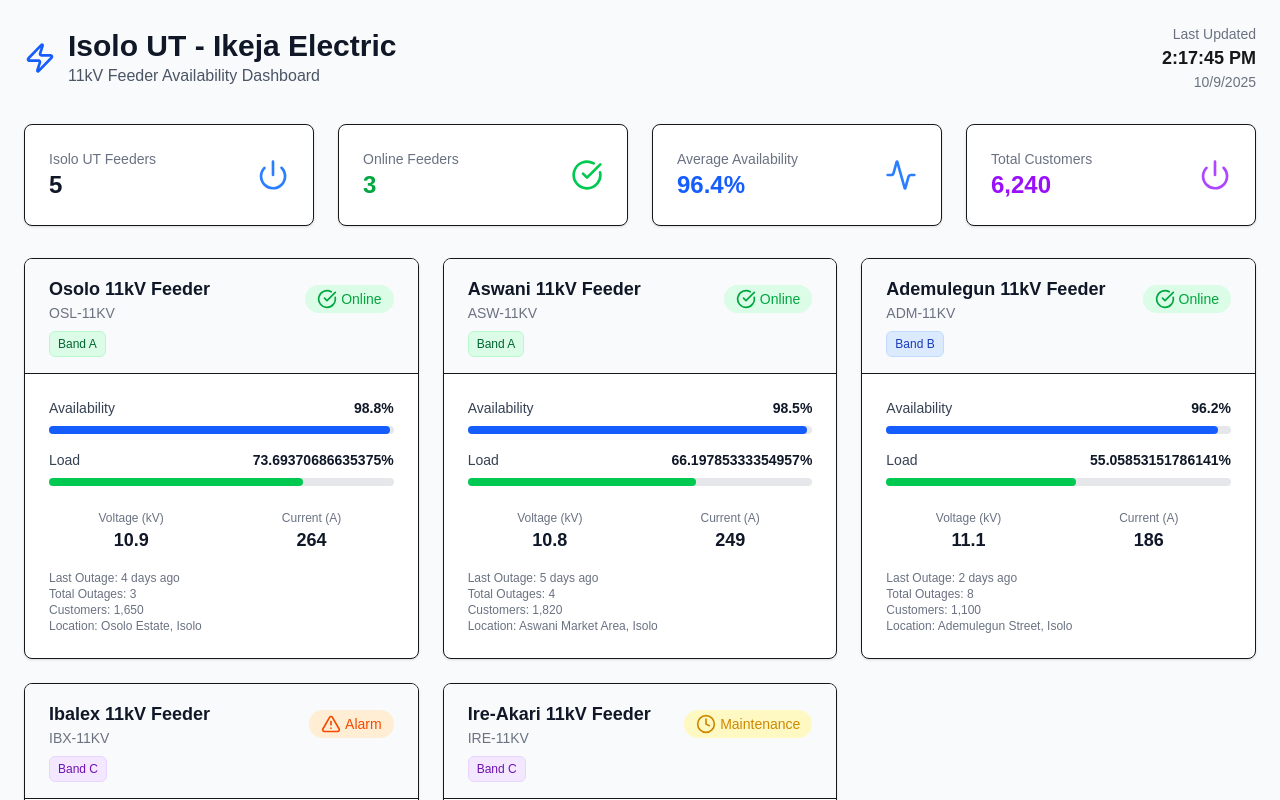
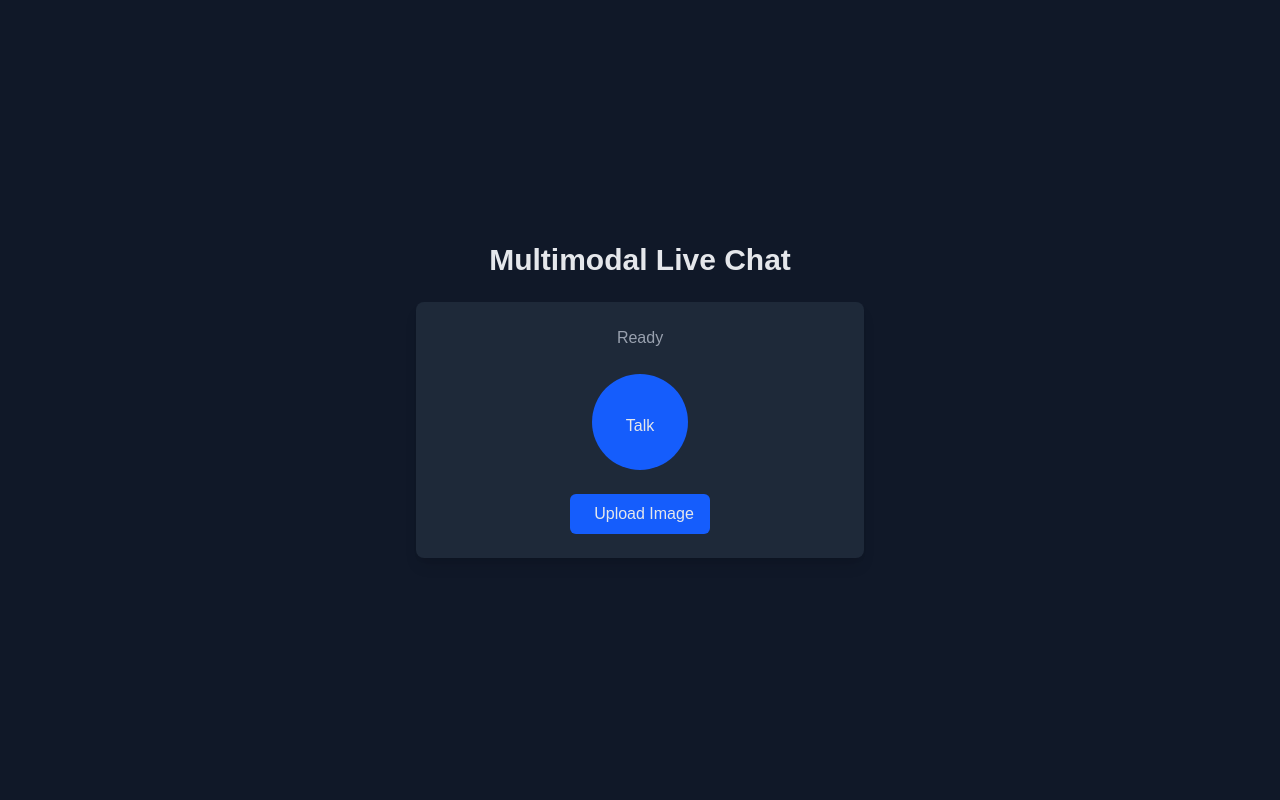
Before and after one commit to Philip-Ajayi/samuel, a Next.js app: page / in a window 1280 px wide. Shown: the top 800 px of the page. Built offline with nearby package versions, Linux system fonts and the light colour scheme.

Commit message:
Update page.tsx

```diff
--- a/src/app/page.tsx
+++ b/src/app/page.tsx
@@ -1,324 +1,337 @@
-"use client";
+'use client';
 
-import React, { useState, useEffect } from 'react';
-import { Power, AlertTriangle, CheckCircle, Clock, Zap, Activity } from 'lucide-react';
+import { useEffect, useRef, useState } from 'react';
+import { GoogleGenAI, Modality, Session } from '@google/genai';
+import type { Blob as GenAIBlob } from '@google/genai';
 
-interface Feeder {
-  id: string;
-  name: string;
-  band: string;
-  status: 'online' | 'offline' | 'maintenance' | 'alarm';
-  voltage: number;
-  current: number;
-  load: number;
-  availability: number;
-  lastOutage: string;
-  totalOutages: number;
-  customers: number;
-  location: string;
+const API_KEY = 'AIzaSyCzUlQqOLxJWZfpSm8AFHOY_1P-mjatqUY'; // Put your key here
+const MODEL_NAME = 'gemini-2.0-flash-live-001';
+const TARGET_SAMPLE_RATE = 16000;
+const WORKLET_BUFFER_SIZE = 4096;
+const IMAGE_SEND_INTERVAL_MS = 5000;
+
+// Helpers
+function arrayBufferToBase64(buffer: ArrayBuffer) {
+  let binary = '';
+  const bytes = new Uint8Array(buffer);
+  const len = bytes.byteLength;
+  for (let i = 0; i < len; i++) {
+    binary += String.fromCharCode(bytes[i]);
+  }
+  return window.btoa(binary);
 }
 
-const ElectricityDashboard: React.FC = () => {
-  // Set currentTime initially null to prevent SSR/client mismatch
-  const [currentTime, setCurrentTime] = useState<Date | null>(null);
+function base64ToArrayBuffer(base64: string) {
+  const binaryString = window.atob(base64);
+  const len = binaryString.length;
+  const bytes = new Uint8Array(len);
+  for (let i = 0; i < len; i++) {
+    bytes[i] = binaryString.charCodeAt(i);
+  }
+  return bytes.buffer;
+}
 
-  const [feeders, setFeeders] = useState<Feeder[]>([
-    {
-      id: 'OSL-11KV',
-      name: 'Osolo 11kV Feeder',
-      band: 'Band A',
-      status: 'online',
-      voltage: 11.0,
-      current: 265,
-      load: 72,
-      availability: 98.8,
-      lastOutage: '4 days ago',
-      totalOutages: 3,
-      customers: 1650,
-      location: 'Osolo Estate, Isolo'
-    },
-    {
-      id: 'ASW-11KV',
-      name: 'Aswani 11kV Feeder',
-      band: 'Band A',
-      status: 'online',
-      voltage: 10.9,
-      current: 240,
-      load: 68,
-      availability: 98.5,
-      lastOutage: '5 days ago',
-      totalOutages: 4,
-      customers: 1820,
-      location: 'Aswani Market Area, Isolo'
-    },
-    {
-      id: 'ADM-11KV',
-      name: 'Ademulegun 11kV Feeder',
-      band: 'Band B',
-      status: 'online',
-      voltage: 11.1,
-      current: 180,
-      load: 55,
-      availability: 96.2,
-      lastOutage: '2 days ago',
-      totalOutages: 8,
-      customers: 1100,
-      location: 'Ademulegun Street, Isolo'
-    },
-    {
-      id: 'IBX-11KV',
-      name: 'Ibalex 11kV Feeder',
-      band: 'Band C',
-      status: 'alarm',
-      voltage: 10.3,
-      current: 420,
-      load: 96,
-      availability: 94.8,
-      lastOutage: '1 hour ago',
-      totalOutages: 12,
-      customers: 950,
-      location: 'Ibalex Industrial Area, Isolo'
-    },
-    {
-      id: 'IRE-11KV',
-      name: 'Ire-Akari 11kV Feeder',
-      band: 'Band C',
-      status: 'maintenance',
-      voltage: 0,
-      current: 0,
-      load: 0,
-      availability: 93.5,
-      lastOutage: 'Now (Scheduled)',
-      totalOutages: 15,
-      customers: 720,
-      location: 'Ire-Akari Estate, Isolo'
+export default function LivePage() {
+  const [status, setStatus] = useState('Ready');
+  const [isRecording, setIsRecording] = useState(false);
+  const [imagePreview, setImagePreview] = useState<string | null>(null);
+  const [currentImageBase64, setCurrentImageBase64] = useState<string | null>(null);
+  const [currentImageMimeType, setCurrentImageMimeType] = useState<string | null>(null);
+
+  const sessionRef = useRef<Session | null>(null);
+  const audioContextRef = useRef<AudioContext | null>(null);
+  const micStreamRef = useRef<MediaStream | null>(null);
+  const micNodeRef = useRef<MediaStreamAudioSourceNode | null>(null);
+  const workletNodeRef = useRef<AudioWorkletNode | null>(null);
+  const audioQueueRef = useRef<ArrayBuffer[]>([]);
+  const isPlayingAudioRef = useRef(false);
+  const imageIntervalRef = useRef<number | null>(null);
+  const genAIRef = useRef(new GoogleGenAI({ apiKey: API_KEY, apiVersion: 'v1alpha' }));
+
+  // --- UI Handlers ---
+  const handleImageUpload = (e: React.ChangeEvent<HTMLInputElement>) => {
+    const file = e.target.files?.[0];
+    if (!file) return;
+
+    const validTypes = ['image/jpeg', 'image/png', 'image/webp'];
+    if (!validTypes.includes(file.type)) {
+      setStatus('Invalid image type. Use JPG, PNG, or WEBP.');
+      return;
     }
-  ]);
 
-  // Update time every second only after mount
-  useEffect(() => {
-    setCurrentTime(new Date()); // Set initial time on client mount
-    const timer = setInterval(() => {
-      setCurrentTime(new Date());
-    }, 1000);
-    return () => clearInterval(timer);
-  }, []);
+    const reader = new FileReader();
+    reader.onload = (ev) => {
+      const base64Full = ev.target?.result as string;
+      setCurrentImageBase64(base64Full.split(',')[1]);
+      setCurrentImageMimeType(file.type);
+      setImagePreview(base64Full);
+      setStatus('Image loaded. Will be sent periodically.');
+    };
+    reader.readAsDataURL(file);
+  };
 
-  // Simulate real-time data updates
-  useEffect(() => {
-    const updateInterval = setInterval(() => {
-      setFeeders(prevFeeders =>
-        prevFeeders.map(feeder => ({
-          ...feeder,
-          voltage: feeder.status === 'online' ?
-            Math.max(10.5, Math.min(11.5, feeder.voltage + (Math.random() - 0.5) * 0.2)) :
-            feeder.voltage,
-          current: feeder.status === 'online' ?
-            Math.max(0, feeder.current + (Math.random() - 0.5) * 20) :
-            feeder.current,
-          load: feeder.status === 'online' ?
-            Math.max(0, Math.min(100, feeder.load + (Math.random() - 0.5) * 5)) :
-            feeder.load
-        }))
-      );
-    }, 3000);
+  const removeImage = () => {
+    setCurrentImageBase64(null);
+    setCurrentImageMimeType(null);
+    setImagePreview(null);
+    setStatus('Image removed.');
+  };
 
-    return () => clearInterval(updateInterval);
-  }, []);
+  // --- Audio Helpers ---
+  const initializeAudio = async () => {
+    if (!audioContextRef.current) {
+      try {
+        audioContextRef.current = new (window.AudioContext || (window as any).webkitAudioContext)();
+        if (audioContextRef.current.state === 'suspended') {
+          await audioContextRef.current.resume();
+        }
+        // Add AudioWorklet
+        const workletCode = `
+          class AudioProcessor extends AudioWorkletProcessor {
+            constructor(options) {
+              super();
+              this.sampleRate = sampleRate;
+              this.targetSampleRate = options.processorOptions.targetSampleRate || 16000;
+              this.bufferSize = options.processorOptions.bufferSize || 4096;
+              const minBuffer = Math.ceil(this.bufferSize * (this.sampleRate / this.targetSampleRate)) + 128;
+              this._internalBuffer = new Float32Array(Math.max(minBuffer, this.bufferSize * 2));
+              this._internalBufferIndex = 0;
+              this.isProcessing = false;
+              this.lastSendTime = currentTime;
+              this.MAX_BUFFER_AGE_SECONDS = 0.5;
+              this.resampleRatio = this.sampleRate / this.targetSampleRate;
+            }
+            process(inputs) {
+              const input = inputs[0]?.[0];
+              if (input?.length) {
+                const space = this._internalBuffer.length - this._internalBufferIndex;
+                const len = Math.min(space, input.length);
+                this._internalBuffer.set(input.slice(0, len), this._internalBufferIndex);
+                this._internalBufferIndex += len;
+              }
+              const minInput = Math.floor(this.bufferSize * this.resampleRatio);
+              const shouldSend = (currentTime - this.lastSendTime > this.MAX_BUFFER_AGE_SECONDS && this._internalBufferIndex > 0)
+                                || this._internalBufferIndex >= minInput;
+              if (shouldSend && !this.isProcessing) this.sendBuffer();
+              return true;
+            }
+            sendBuffer() {
+              if (this._internalBufferIndex === 0) return;
+              this.isProcessing = true;
+              this.lastSendTime = currentTime;
+              const output = new Float32Array(this.bufferSize);
+              let outputIndex = 0;
+              let consumed = 0;
+              for (let i = 0; i < this.bufferSize; i++) {
+                const P = i * this.resampleRatio;
+                const K = Math.floor(P);
+                const T = P - K;
+                if (K + 1 < this._internalBufferIndex) {
+                  output[outputIndex++] = this._internalBuffer[K] * (1 - T) + this._internalBuffer[K + 1] * T;
+                } else if (K < this._internalBufferIndex) {
+                  output[outputIndex++] = this._internalBuffer[K];
+                } else break;
+                consumed = K + 1;
+              }
+              const finalBuffer = output.slice(0, outputIndex);
+              const pcmData = new Int16Array(finalBuffer.length);
+              for (let i = 0; i < finalBuffer.length; i++) pcmData[i] = Math.max(-1, Math.min(1, finalBuffer[i])) * 32767;
+              this.port.postMessage({ pcmData: pcmData.buffer }, [pcmData.buffer]);
+              this._internalBuffer.copyWithin(0, consumed, this._internalBufferIndex);
+              this._internalBufferIndex -= consumed;
+              this.isProcessing = false;
+            }
+          }
+          registerProcessor('audio-processor', AudioProcessor);
+        `;
+        const blob = new Blob([workletCode], { type: 'application/javascript' });
+        const url = URL.createObjectURL(blob);
+        await audioContextRef.current.audioWorklet.addModule(url);
+        URL.revokeObjectURL(url);
+        return true;
+      } catch (err) {
+        setStatus('Audio initialization failed.');
+        console.error(err);
+        return false;
+      }
+    }
+    if (audioContextRef.current.state === 'suspended') await audioContextRef.current.resume();
+    return true;
+  };
 
-  const getStatusColor = (status: Feeder['status']): string => {
-    switch (status) {
-      case 'online': return 'text-green-600 bg-green-100';
-      case 'offline': return 'text-red-600 bg-red-100';
-      case 'maintenance': return 'text-yellow-600 bg-yellow-100';
-      case 'alarm': return 'text-orange-600 bg-orange-100';
-      default: return 'text-gray-600 bg-gray-100';
+  // --- Gemini Connection ---
+  const connectToGemini = async (): Promise<boolean> => {
+    setStatus('Connecting to Gemini...');
+    try {
+      sessionRef.current?.close();
+      const session = await genAIRef.current.live.connect({
+        model: MODEL_NAME,
+        config: { responseModalities: [Modality.AUDIO] },
+        callbacks: {
+          onopen: () => setStatus('Connected to Gemini!'),
+          onmessage: (msg) => {
+            if (msg?.setupComplete) {
+              setStatus('Ready to talk or Upload Image');
+            }
+            msg?.serverContent?.modelTurn?.parts?.forEach((part) => {
+              if (part.inlineData?.data && typeof part.inlineData.data === 'string') {
+                enqueueAudio(base64ToArrayBuffer(part.inlineData.data));
+              }
+            });
+          },
+          onerror: (e) => {
+            console.error(e);
+            setStatus('Gemini WebSocket Error');
+          },
+          onclose: () => {
+            setStatus('Disconnected.');
+          },
+        },
+      });
+      sessionRef.current = session;
+      return true;
+    } catch (err) {
+      console.error(err);
+      setStatus('Failed to connect Gemini.');
+      return false;
     }
   };
 
-  const getStatusIcon = (status: Feeder['status']) => {
-    switch (status) {
-      case 'online': return <CheckCircle className="w-5 h-5" />;
-      case 'offline': return <AlertTriangle className="w-5 h-5" />;
-      case 'maintenance': return <Clock className="w-5 h-5" />;
-      case 'alarm': return <AlertTriangle className="w-5 h-5" />;
-      default: return <Power className="w-5 h-5" />;
+  // --- Audio Queue Playback ---
+  const enqueueAudio = (buffer: ArrayBuffer) => {
+    audioQueueRef.current.push(buffer);
+    if (!isPlayingAudioRef.current) playNextInQueue();
+  };
+
+  const playNextInQueue = async () => {
+    if (!audioQueueRef.current.length) {
+      isPlayingAudioRef.current = false;
+      if (!isRecording) setStatus('Ready to talk or Upload Image');
+      return;
+    }
+    isPlayingAudioRef.current = true;
+    const buffer = audioQueueRef.current.shift()!;
+    if (!audioContextRef.current) await initializeAudio();
+
+    try {
+      const int16 = new Int16Array(buffer);
+      const float32 = new Float32Array(int16.length);
+      for (let i = 0; i < int16.length; i++) float32[i] = int16[i] / 32768;
+      const audioBuffer = audioContextRef.current!.createBuffer(1, float32.length, 24000);
+      audioBuffer.copyToChannel(float32, 0);
+      const source = audioContextRef.current!.createBufferSource();
+      source.buffer = audioBuffer;
+      source.connect(audioContextRef.current!.destination);
+      source.start();
+      source.onended = playNextInQueue;
+    } catch (err) {
+      console.error(err);
+      playNextInQueue();
     }
   };
 
-  const getLoadColor = (load: number): string => {
-    if (load >= 95) return 'bg-red-500';
-    if (load >= 80) return 'bg-yellow-500';
-    return 'bg-green-500';
+  // --- Periodic Image Sending ---
+  const startImageInterval = () => {
+    if (imageIntervalRef.current) clearInterval(imageIntervalRef.current);
+    imageIntervalRef.current = window.setInterval(() => {
+      if (sessionRef.current && currentImageBase64 && currentImageMimeType) {
+        const blob: GenAIBlob = { data: currentImageBase64, mimeType: currentImageMimeType };
+        sessionRef.current.sendRealtimeInput({ media: blob });
+      }
+    }, IMAGE_SEND_INTERVAL_MS);
   };
 
-  const getBandColor = (band: string): string => {
-    switch (band) {
-      case 'Band A': return 'bg-green-100 text-green-800 border-green-200';
-      case 'Band B': return 'bg-blue-100 text-blue-800 border-blue-200';
-      case 'Band C': return 'bg-purple-100 text-purple-800 border-purple-200';
-      default: return 'bg-gray-100 text-gray-800 border-gray-200';
+  const stopImageInterval = () => {
+    if (imageIntervalRef.current) clearInterval(imageIntervalRef.current);
+  };
+
+  // --- Recording ---
+  const toggleRecording = async () => {
+    if (isRecording) {
+      stopRecording();
+    } else {
+      const ready = await initializeAudio();
+      if (!ready) return;
+      const connected = await connectToGemini();
+      if (!connected) return;
+      startRecording();
     }
   };
 
-  const totalCustomers = feeders.reduce((sum, feeder) => sum + feeder.customers, 0);
-  const onlineFeeders = feeders.filter(f => f.status === 'online').length;
-  const avgAvailability = feeders.reduce((sum, feeder) => sum + feeder.availability, 0) / feeders.length;
+  const startRecording = async () => {
+    setIsRecording(true);
+    setStatus('Listening...');
+    try {
+      const stream = await navigator.mediaDevices.getUserMedia({ audio: { channelCount: 1 } });
+      micStreamRef.current = stream;
+      const source = audioContextRef.current!.createMediaStreamSource(stream);
+      micNodeRef.current = source;
+      const worklet = new AudioWorkletNode(audioContextRef.current!, 'audio-processor', {
+        processorOptions: { targetSampleRate: TARGET_SAMPLE_RATE, bufferSize: WORKLET_BUFFER_SIZE },
+      });
+      worklet.port.onmessage = (e) => {
+        if (e.data.pcmData && sessionRef.current) {
+          const base64 = arrayBufferToBase64(e.data.pcmData as ArrayBuffer);
+          const blob: GenAIBlob = { data: base64, mimeType: `audio/pcm;rate=${TARGET_SAMPLE_RATE}` };
+          sessionRef.current.sendRealtimeInput({ media: blob });
+        }
+      };
+      source.connect(worklet);
+      workletNodeRef.current = worklet;
+      startImageInterval();
+    } catch (err) {
+      console.error(err);
+      setStatus('Mic error.');
+      setIsRecording(false);
+    }
+  };
+
+  const stopRecording = () => {
+    setIsRecording(false);
+    stopImageInterval();
+    micNodeRef.current?.disconnect();
+    workletNodeRef.current?.disconnect();
+    micStreamRef.current?.getTracks().forEach((t) => t.stop());
+    setStatus('Call ended.');
+    sessionRef.current?.close();
+    sessionRef.current = null;
+  };
 
   return (
-    <div className="min-h-screen bg-gray-50 p-6">
-      {/* Header */}
-      <div className="mb-8">
-        <div className="flex items-center justify-between">
-          <div className="flex items-center space-x-3">
-            <Zap className="w-8 h-8 text-blue-600" />
-            <div>
-              <h1 className="text-3xl font-bold text-gray-900">Isolo UT - Ikeja Electric</h1>
-              <p className="text-gray-600">11kV Feeder Availability Dashboard</p>
+    <div className="min-h-screen flex flex-col items-center justify-center bg-gray-900 text-gray-200 p-4">
+      <h1 className="text-3xl font-semibold mb-6">Multimodal Live Chat</h1>
+
+      <div className="flex flex-col items-center bg-gray-800 p-6 rounded-lg shadow-lg w-full max-w-md space-y-6">
+        <span className="text-gray-400">{status}</span>
+
+        <button
+          onClick={toggleRecording}
+          className={`flex flex-col items-center justify-center w-24 h-24 rounded-full ${
+            isRecording ? 'bg-red-600' : 'bg-blue-600'
+          }`}
+        >
+          <i className={`fas ${isRecording ? 'fa-stop' : 'fa-microphone'} text-3xl mb-2`}></i>
+          <span>{isRecording ? 'Stop' : 'Talk'}</span>
+        </button>
+
+        <div className="flex flex-col items-center w-full">
+          <label className="flex items-center px-4 py-2 bg-blue-600 rounded-md cursor-pointer hover:bg-blue-500">
+            <i className="fas fa-image mr-2"></i> Upload Image
+            <input type="file" accept="image/png, image/jpeg, image/webp" onChange={handleImageUpload} className="hidden" />
+          </label>
+          {imagePreview && (
+            <div className="relative mt-4 border-2 border-dashed border-gray-500 rounded p-1 w-full">
+              <img src={imagePreview} alt="preview" className="w-full object-contain max-h-48 rounded" />
+              <button
+                onClick={removeImage}
+                className="absolute -top-2 -right-2 bg-red-600 text-white rounded-full w-6 h-6 flex items-center justify-center"
+              >
+                ×
+              </button>
             </div>
-          </div>
-          <div className="text-right">
-            <p className="text-sm text-gray-500">Last Updated</p>
-            {currentTime ? (
-              <>
-                <p className="text-lg font-semibold">{currentTime.toLocaleTimeString()}</p>
-                <p className="text-sm text-gray-500">{currentTime.toLocaleDateString()}</p>
-              </>
-            ) : (
-              <>
-                <p className="text-lg font-semibold">Loading...</p>
-                <p className="text-sm text-gray-500">&nbsp;</p>
-              </>
-            )}
-          </div>
+          )}
         </div>
-      </div>
-
-      {/* Summary Cards */}
-      <div className="grid grid-cols-1 md:grid-cols-4 gap-6 mb-8">
-        <div className="bg-white p-6 rounded-lg shadow-sm border">
-          <div className="flex items-center justify-between">
-            <div>
-              <p className="text-sm text-gray-500">Isolo UT Feeders</p>
-              <p className="text-2xl font-bold text-gray-900">{feeders.length}</p>
-            </div>
-            <Power className="w-8 h-8 text-blue-500" />
-          </div>
-        </div>
-
-        <div className="bg-white p-6 rounded-lg shadow-sm border">
-          <div className="flex items-center justify-between">
-            <div>
-              <p className="text-sm text-gray-500">Online Feeders</p>
-              <p className="text-2xl font-bold text-green-600">{onlineFeeders}</p>
-            </div>
-            <CheckCircle className="w-8 h-8 text-green-500" />
-          </div>
-        </div>
-
-        <div className="bg-white p-6 rounded-lg shadow-sm border">
-          <div className="flex items-center justify-between">
-            <div>
-              <p className="text-sm text-gray-500">Average Availability</p>
-              <p className="text-2xl font-bold text-blue-600">{avgAvailability.toFixed(1)}%</p>
-            </div>
-            <Activity className="w-8 h-8 text-blue-500" />
-          </div>
-        </div>
-
-        <div className="bg-white p-6 rounded-lg shadow-sm border">
-          <div className="flex items-center justify-between">
-            <div>
-              <p className="text-sm text-gray-500">Total Customers</p>
-              <p className="text-2xl font-bold text-purple-600">{totalCustomers.toLocaleString()}</p>
-            </div>
-            <Power className="w-8 h-8 text-purple-500" />
-          </div>
-        </div>
-      </div>
-
-      {/* Feeders Grid */}
-      <div className="grid grid-cols-1 lg:grid-cols-2 xl:grid-cols-3 gap-6">
-        {feeders.map((feeder) => (
-          <div key={feeder.id} className="bg-white rounded-lg shadow-sm border overflow-hidden">
-            {/* Header */}
-            <div className="px-6 py-4 border-b bg-gray-50">
-              <div className="flex items-center justify-between mb-2">
-                <div>
-                  <h3 className="text-lg font-semibold text-gray-900">{feeder.name}</h3>
-                  <p className="text-sm text-gray-500">{feeder.id}</p>
-                </div>
-                <div className={`px-3 py-1 rounded-full text-sm font-medium flex items-center space-x-1 ${getStatusColor(feeder.status)}`}>
-                  {getStatusIcon(feeder.status)}
-                  <span className="capitalize">{feeder.status}</span>
-                </div>
-              </div>
-              <div className="flex justify-start">
-                <span className={`px-2 py-1 rounded-md text-xs font-medium border ${getBandColor(feeder.band)}`}>
-                  {feeder.band}
-                </span>
-              </div>
-            </div>
-
-            {/* Metrics */}
-            <div className="p-6 space-y-4">
-              {/* Availability */}
-              <div>
-                <div className="flex justify-between items-center mb-2">
-                  <span className="text-sm font-medium text-gray-700">Availability</span>
-                  <span className="text-sm font-bold text-gray-900">{feeder.availability}%</span>
-                </div>
-                <div className="w-full bg-gray-200 rounded-full h-2">
-                  <div
-                    className="bg-blue-600 h-2 rounded-full transition-all duration-300"
-                    style={{ width: `${feeder.availability}%` }}
-                  ></div>
-                </div>
-              </div>
-
-              {/* Load */}
-              <div>
-                <div className="flex justify-between items-center mb-2">
-                  <span className="text-sm font-medium text-gray-700">Load</span>
-                  <span className="text-sm font-bold text-gray-900">{feeder.load}%</span>
-                </div>
-                <div className="w-full bg-gray-200 rounded-full h-2">
-                  <div
-                    className={`h-2 rounded-full transition-all duration-300 ${getLoadColor(feeder.load)}`}
-                    style={{ width: `${feeder.load}%` }}
-                  ></div>
-                </div>
-              </div>
-
-              {/* Electrical Parameters */}
-              <div className="grid grid-cols-2 gap-4 pt-2">
-                <div className="text-center">
-                  <p className="text-xs text-gray-500">Voltage (kV)</p>
-                  <p className="text-lg font-bold text-gray-900">
-                    {feeder.status === 'online' || feeder.status === 'alarm' ? feeder.voltage.toFixed(1) : '0.0'}
-                  </p>
-                </div>
-                <div className="text-center">
-                  <p className="text-xs text-gray-500">Current (A)</p>
-                  <p className="text-lg font-bold text-gray-900">
-                    {feeder.status === 'online' || feeder.status === 'alarm' ? Math.round(feeder.current) : '0'}
-                  </p>
-                </div>
-              </div>
-
-              {/* Additional Info */}
-              <div className="text-xs text-gray-500">
-                <p>Last Outage: {feeder.lastOutage}</p>
-                <p>Total Outages: {feeder.totalOutages}</p>
-                <p>Customers: {feeder.customers.toLocaleString()}</p>
-                <p>Location: {feeder.location}</p>
-              </div>
-            </div>
-          </div>
-        ))}
       </div>
     </div>
   );
-};
-
-export default ElectricityDashboard;
+}
```
